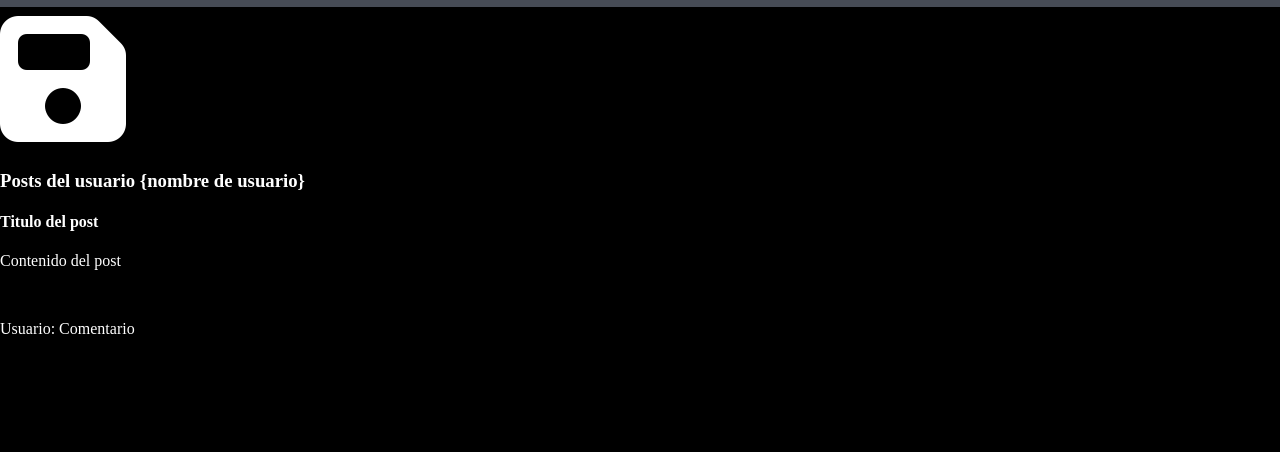
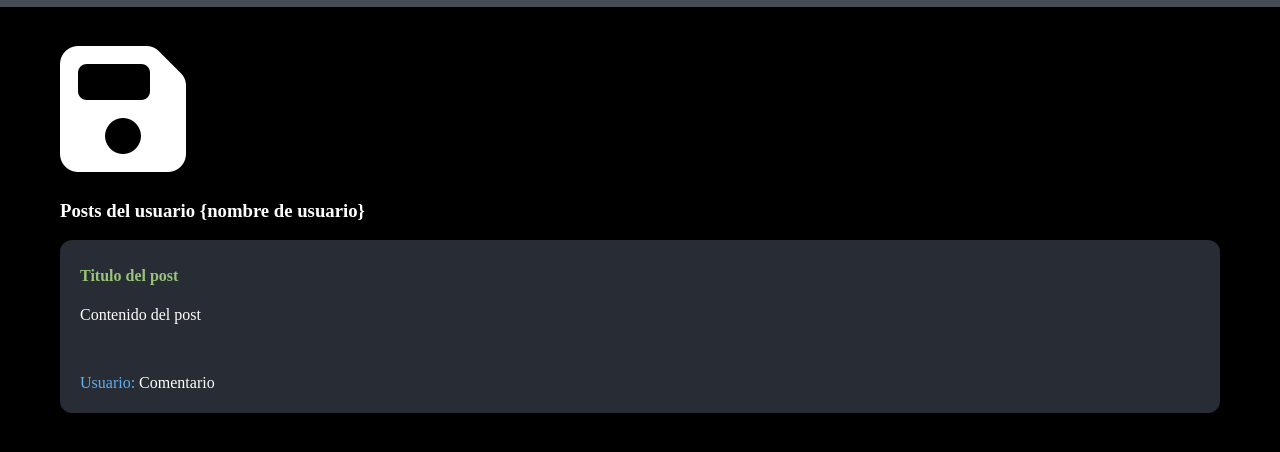
Before and after one commit to DIYer-Straits/curso-git, a plain HTML site: page index.html in a window 1280 px wide. Shown: the part 66-518 px from the top of the page. Drawn offline with Linux system fonts and the light colour scheme; a web font is replaced by a local one.

Commit message:
Add post style

```diff
--- a/style.css
+++ b/style.css
@@ -11,11 +11,6 @@ h1 {
     padding: 8px;
 }
 
-h2 {
-    margin:  0 0 0 3px;
-    padding: 3px;
-}
-
 .navbar {
     background-color: #464b55;
     padding: 10px;
@@ -26,3 +21,22 @@ h2 {
     width: 50px;
     height: 50px;
 }
+.container {
+    margin-top: 30px;
+    padding: 0 60px 0 60px;
+}
+
+.post {
+    background-color: #282c34;
+    margin-bottom: 15px;
+    padding: 5px 20px 5px 20px;
+    border-radius: 12px;
+}
+
+.post h4 {
+    color: #98c379;
+}
+
+.post span {
+    color: #61afef;
+}
```
